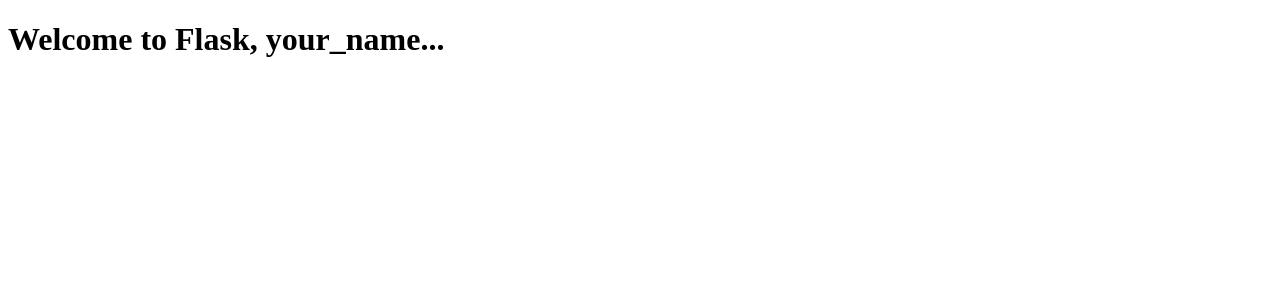
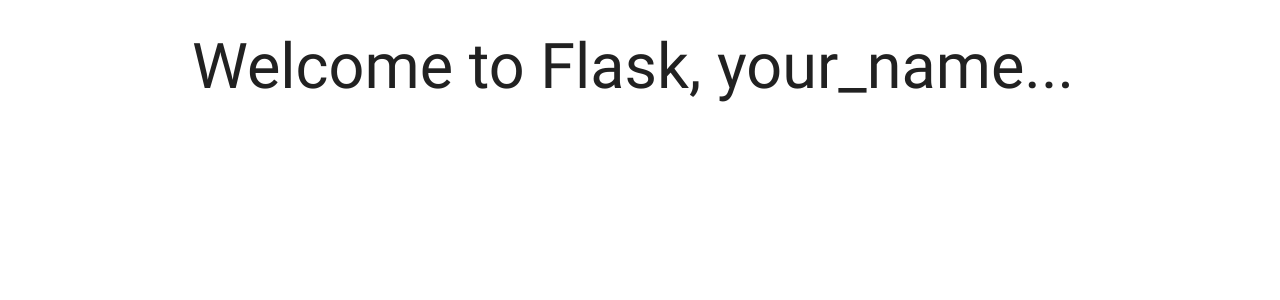
Before and after one commit to Dino11223567/node-vs-flask, a Flask app: page / in a window 1280 px wide. Shown: the top 300 px of the page. Run offline with Flask 2, Linux system fonts and the light colour scheme.

Commit message:
Flask updates

```diff
--- a/Flask/app.py
+++ b/Flask/app.py
@@ -12,6 +12,7 @@
 
     # Variables here are passed via **locals() below.
     name = 'your_name'
+    print(f'{name} did it...')
     return render_template('index.html', **locals())
 
 # Start the server
--- a/Flask/templates/base.html
+++ b/Flask/templates/base.html
@@ -1,9 +1,15 @@
 <!DOCTYPE html>
 <html>
   <head>
+    <!--Import Google Icon Font-->
+      <link href="https://fonts.googleapis.com/icon?family=Material+Icons" rel="stylesheet">
+      <!--Import materialize.css-->
+      <link rel="stylesheet" href="https://cdnjs.cloudflare.com/ajax/libs/materialize/0.100.2/css/materialize.min.css">
     <meta charset="utf-8">
+    <meta name="viewport" content="width=device-width, initial-scale=1.0"/>
     <title>{% block title %} {% endblock %}</title>
   </head>
+
   <body>
     {% block content %} {% endblock %}
   </body>
```
